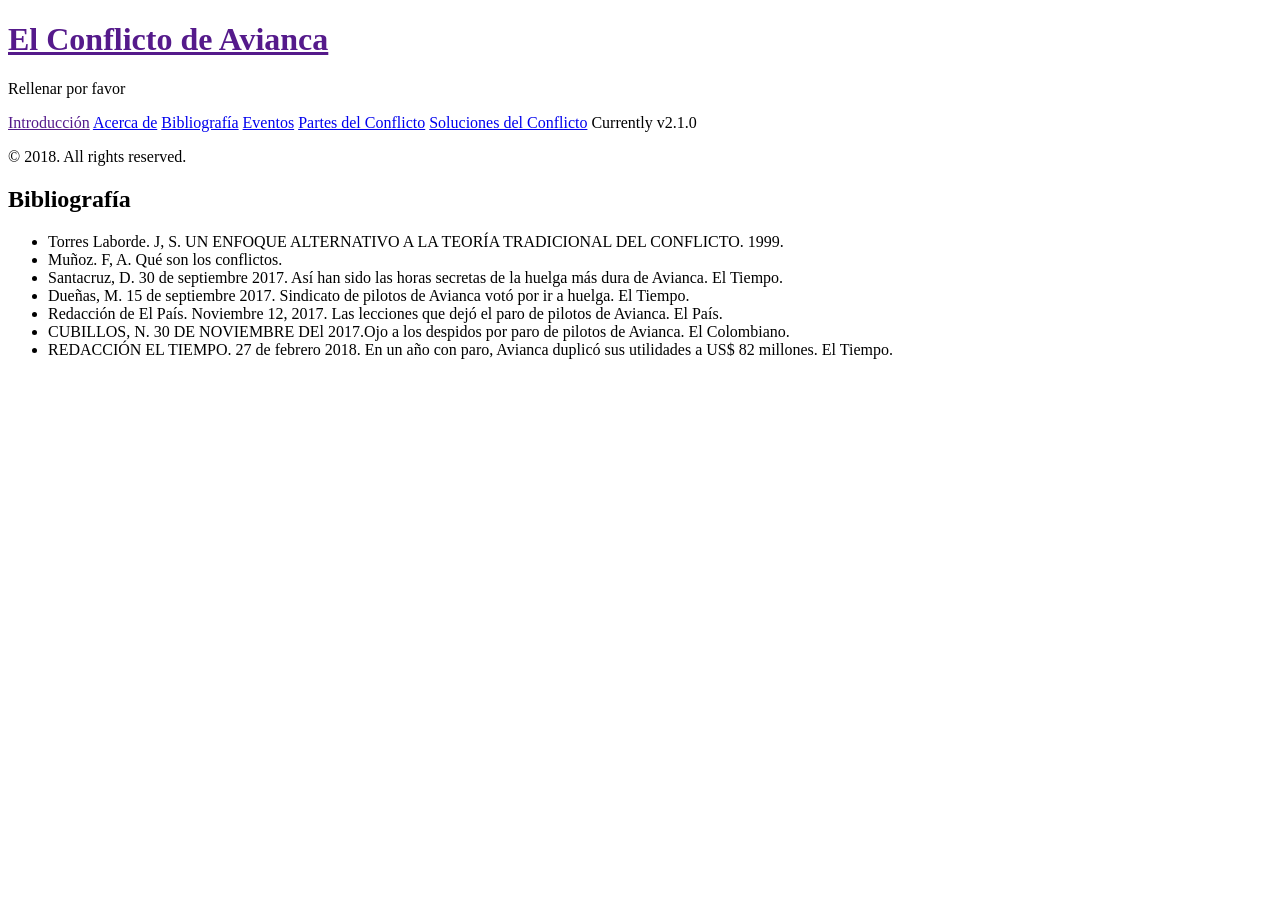
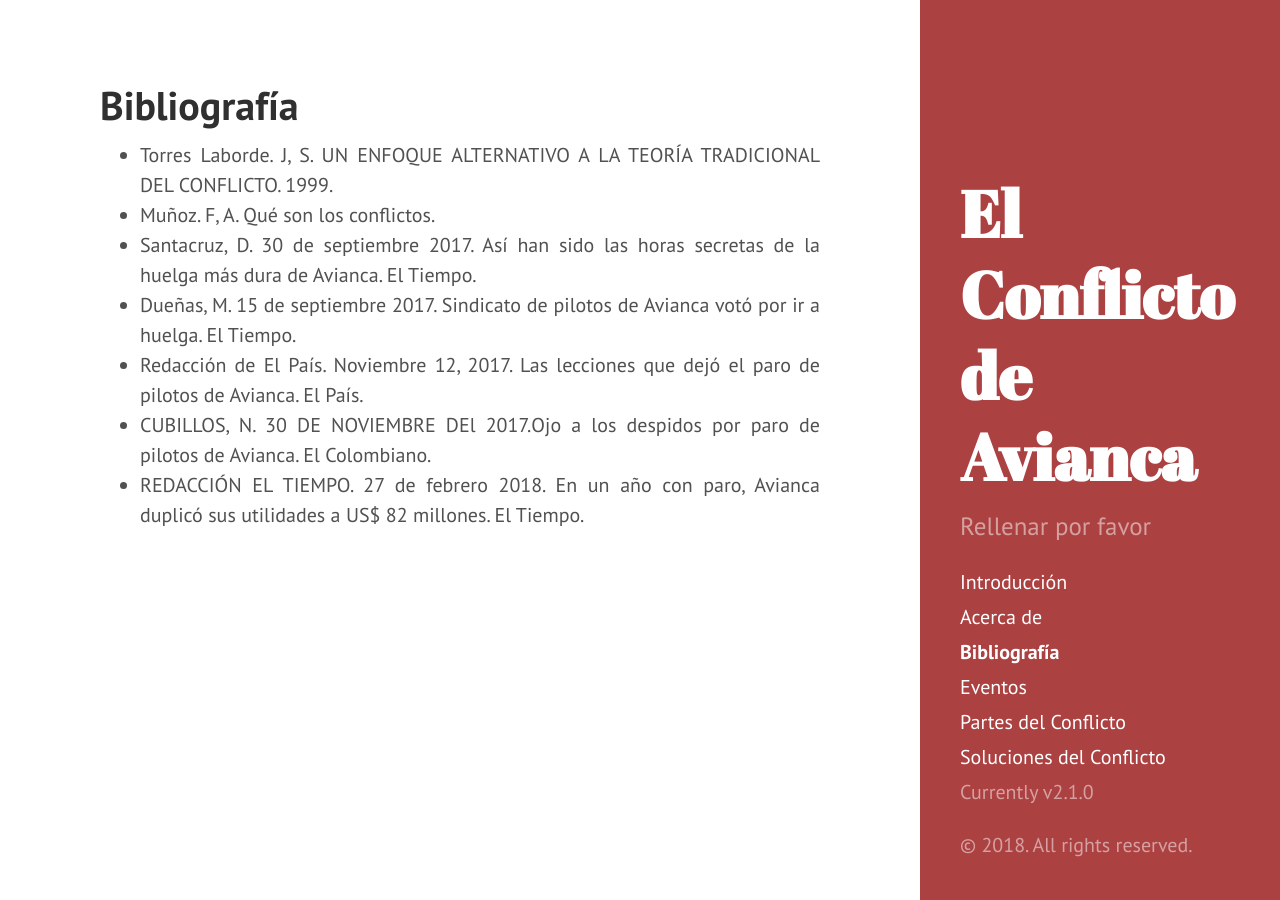
Before and after one commit to Skao93/conflictoavianca.github.io, a Jekyll site: the page built from bibliografia.md, in a window 1280 px wide. Built offline with Jekyll 4.4.1, drawn with Linux system fonts in a browser that asks for light colours; our own code applies the rules of GitHub Pages for plain Markdown files; Markdown is read by kramdown in place of the engine named in the settings.

Commit message:
Change url paths

```diff
--- a/_includes/head.html
+++ b/_includes/head.html
@@ -15,17 +15,17 @@
   </title>
 
   <!-- CSS -->
-  <link rel="stylesheet" href="{{ site.baseurl }}public/css/poole.css">
-  <link rel="stylesheet" href="{{ site.baseurl }}public/css/syntax.css">
-  <link rel="stylesheet" href="{{ site.baseurl }}public/css/hyde.css">
+  <link rel="stylesheet" href="/public/css/poole.css">
+  <link rel="stylesheet" href="/public/css/syntax.css">
+  <link rel="stylesheet" href="/public/css/hyde.css">
   <!-- <link rel="stylesheet" href="https://maxcdn.bootstrapcdn.com/bootstrap/4.0.0/css/bootstrap.min.css" integrity="sha384-Gn5384xqQ1aoWXA+058RXPxPg6fy4IWvTNh0E263XmFcJlSAwiGgFAW/dAiS6JXm" crossorigin="anonymous"> -->
-  <link rel="stylesheet" href="{{ site.baseurl }}public/css/timeline.css">
+  <link rel="stylesheet" href="/public/css/timeline.css">
   <link rel="stylesheet" href="http://fonts.googleapis.com/css?family=PT+Sans:400,400italic,700|Abril+Fatface">
 
 
   <!-- Icons -->
-  <link rel="apple-touch-icon-precomposed" sizes="144x144" href="{{ site.baseurl }}public/apple-touch-icon-144-precomposed.png">
-                                 <link rel="shortcut icon" href="{{ site.baseurl }}public/favicon.ico">
+  <link rel="apple-touch-icon-precomposed" sizes="144x144" href="/public/apple-touch-icon-144-precomposed.png">
+                                 <link rel="shortcut icon" href="/public/favicon.ico">
 
   <!-- RSS -->
   <link rel="alternate" type="application/rss+xml" title="RSS" href="/atom.xml">
```
